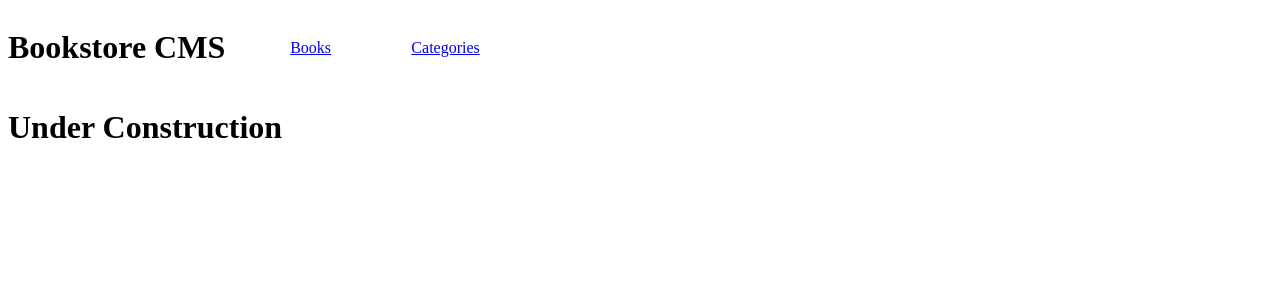
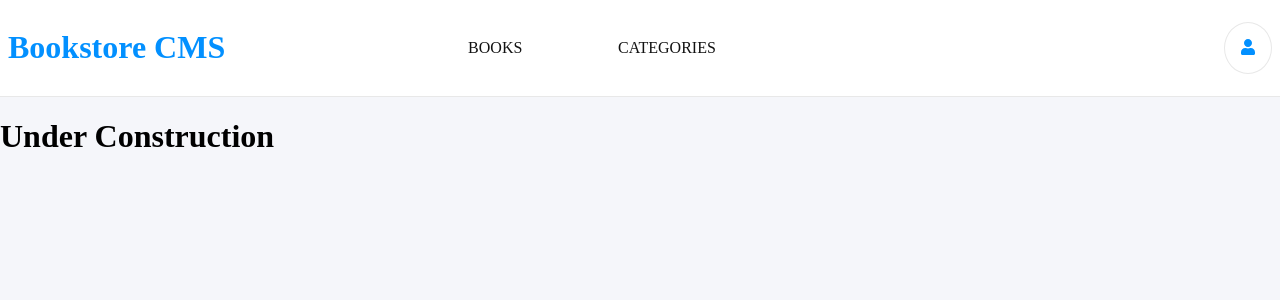
Before and after one commit to BonkeGcobo/bookstore, a React (Create React App) app: page /Categories in a window 1280 px wide. Shown: the top 300 px of the page. Built offline with nearby package versions, Linux system fonts and the light colour scheme.

Commit message:
Add and style progress bar

```diff
--- a/package.json
+++ b/package.json
@@ -3,11 +3,15 @@
   "version": "0.1.0",
   "private": true,
   "dependencies": {
+    "@fortawesome/fontawesome-svg-core": "^1.2.36",
+    "@fortawesome/free-solid-svg-icons": "^5.15.4",
+    "@fortawesome/react-fontawesome": "^0.1.17",
     "@testing-library/jest-dom": "^5.16.1",
     "@testing-library/react": "^12.1.2",
     "@testing-library/user-event": "^13.5.0",
     "axios": "^0.25.0",
     "react": "^17.0.2",
+    "react-circular-progressbar": "^2.0.4",
     "react-dom": "^17.0.2",
     "react-redux": "^7.2.6",
     "react-router-dom": "^6.2.1",
--- a/src/App.css
+++ b/src/App.css
@@ -1,12 +1,91 @@
 .HeaderRight {
   display: flex;
   align-items: center;
-  gap: 25px;
+  justify-content: space-between;
+  width: 56%;
 }
 
 .nav {
   list-style: none;
   display: flex;
   justify-content: space-between;
-  width: 15%;
+  width: 35%;
 }
+
+body {
+  margin: 0;
+  background-color: #f5f6fa;
+}
+
+.tag {
+  text-decoration: none;
+  color: #121212;
+}
+
+.Apptitle {
+  color: #0290ff;
+}
+
+.user-icon {
+  border: 1px solid #e8e8e8;
+  border-radius: 100%;
+  padding: 1rem;
+}
+
+.theHeader {
+  display: flex;
+  align-items: center;
+  justify-content: space-between;
+  border-bottom: 1px solid #e8e8e8;
+  padding: 0.5rem;
+  background-color: #ffff;
+}
+
+.bookCard {
+  display: flex;
+  align-items: center;
+  padding: 1rem;
+  justify-content: space-between;
+  margin:0.5rem 2rem;
+  border: 1px solid #e8e8e8;
+  background-color: #ffff;
+}
+
+.BookDetails {
+  display: flex;
+  flex-direction: column;
+}
+
+.user-progress-container {
+  display: flex;
+  width: 50%;
+  justify-content: space-between;
+}
+
+.theBtns {
+  border-style: none;
+  background-color: #ffff;
+  color: #4386bf;
+}
+
+.category-sec {
+  color: #121212;
+  opacity: 0.5;
+  font-weight: bold;
+}
+
+.delete {
+  border-right: 1px solid #e8e8e8;
+  border-left: 1px solid #e8e8e8;
+}
+
+.user-progress {
+  display: flex;
+  align-items: center;
+  width: 45%;
+  gap: 25px;
+}
+
+.curr-progress {
+  font-size: 25px;
+}
--- a/src/components/BookCompo/BookInfo.js
+++ b/src/components/BookCompo/BookInfo.js
@@ -1,20 +1,29 @@
 import React from 'react';
 import { useDispatch } from 'react-redux';
 import { removeBookFromApi } from '../../redux/books/books';
+import ProgressBar from './ProgressBar';
 
 const BookInfo = (book) => {
   const dispatch = useDispatch();
-  const { id, title, Categorie } = book;
+  const { id, title, category } = book;
 
   const removeHandler = () => {
     dispatch(removeBookFromApi(id));
   };
 
   return (
-    <div id={id}>
-      <h3>{title}</h3>
-      <p>{Categorie}</p>
-      <button type="button" onClick={removeHandler}>Delete</button>
+    <div id={id} className="bookCard">
+      <div className="BookDetails">
+        <p className="category-sec">{category}</p>
+        <h3>{title}</h3>
+
+        <div className="theButtons">
+          <button type="button" className="theBtns">Comments</button>
+          <button type="button" className="theBtns delete" onClick={removeHandler}>Delete</button>
+          <button type="button" className="theBtns">Edit</button>
+        </div>
+      </div>
+      <ProgressBar />
     </div>
   );
 };
--- /dev/null
+++ b/src/components/BookCompo/ProgressBar.js
@@ -0,0 +1,53 @@
+import React, { useState } from 'react';
+import { CircularProgressbar, buildStyles } from 'react-circular-progressbar';
+import 'react-circular-progressbar/dist/styles.css';
+
+const ProgressBar = () => {
+  const [percentage, setPercentage] = useState(Math.floor(Math.random() * (100 - 0 + 1) + 0));
+
+  const updatePercentage = () => {
+    if (percentage + 10 > 100) {
+      setPercentage(100);
+    } else {
+      setPercentage(percentage + 10);
+    }
+  };
+
+  return (
+    <div className="user-progress-container">
+      <div className="user-progress">
+        <div
+          className="progressbar"
+          style={{
+            width: '4.25rem',
+            height: '4.25rem',
+          }}
+        >
+          <CircularProgressbar
+            value={percentage}
+            styles={buildStyles({
+              pathColor: '#379cf6',
+              trailColor: '#e8e8e8',
+            })}
+          />
+        </div>
+        <div className="about-progressbar">
+          <div className="curr-progress">{`${percentage}%`}</div>
+          <div>Completed</div>
+        </div>
+      </div>
+
+      <div className="book-info">
+        <span className="curr">
+          current chapter
+        </span>
+        <h5>Chapter 13</h5>
+        <button type="button" className="update-btn" onClick={updatePercentage}>
+          Update Progress
+        </button>
+      </div>
+    </div>
+  );
+};
+
+export default ProgressBar;
--- a/src/components/Header.js
+++ b/src/components/Header.js
@@ -1,31 +1,37 @@
 import React from 'react';
 import { NavLink } from 'react-router-dom';
+import { FontAwesomeIcon } from '@fortawesome/react-fontawesome';
+import { faUser } from '@fortawesome/free-solid-svg-icons';
 
 const Header = () => {
   const links = [
     {
       id: 1,
       path: '/',
-      text: 'Books',
+      text: 'BOOKS',
     },
     {
       id: 2,
       path: 'Categories',
-      text: 'Categories',
+      text: 'CATEGORIES',
     },
   ];
 
   return (
     <header className="theHeader">
       <div className="HeaderRight">
-        <h1 className="title">Bookstore CMS</h1>
+        <h1 className="Apptitle">Bookstore CMS</h1>
         <ul className="nav">
           {links.map((link) => (
             <li key={link.id} className="link">
-              <NavLink to={link.path} activeClassName="active-link" exact>{link.text}</NavLink>
+              <NavLink to={link.path} activeClassName="active-link" className="tag" exact>{link.text}</NavLink>
             </li>
           ))}
         </ul>
+      </div>
+
+      <div className="user-icon">
+        <FontAwesomeIcon icon={faUser} color="#0290ff" />
       </div>
     </header>
   );
```
Also changed, not shown: 1 other file (tests, documents, lock files or other folders).
